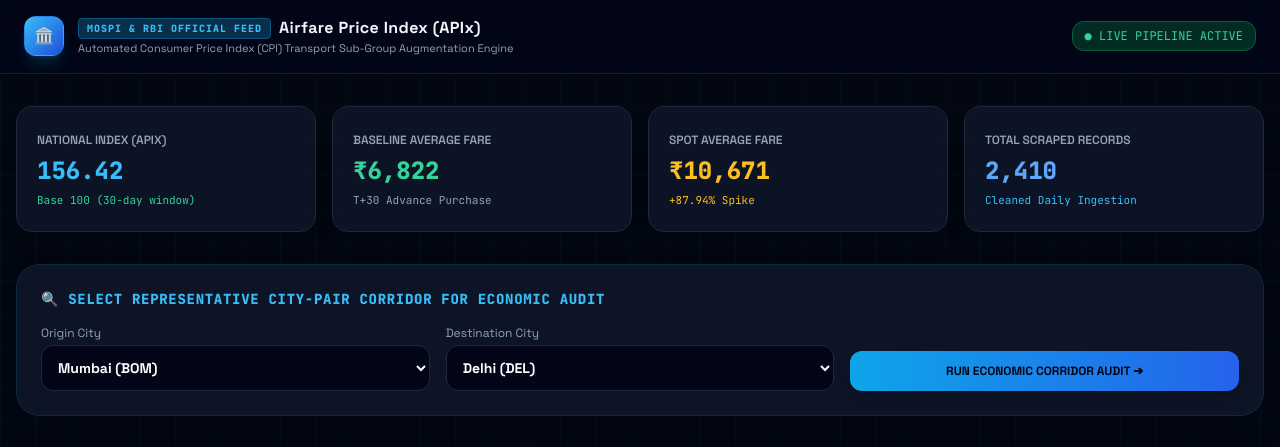
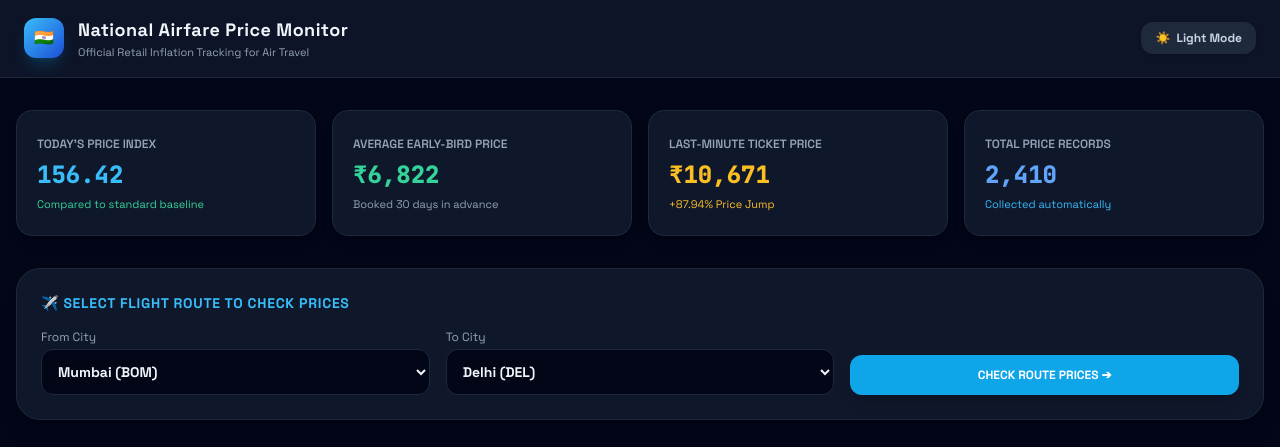
Before and after one commit to sumeetware1-cmyk/airintel-v2, a Flask app: page / in a window 1280 px wide. Shown: the top 447 px of the page. Run offline with Flask 3, Linux system fonts and the light colour scheme; some libraries are stand-ins or nearby versions.

Commit message:
Update index.html

```diff
--- a/templates/index.html
+++ b/templates/index.html
@@ -3,7 +3,7 @@
 <head>
   <meta charset="UTF-8">
   <meta name="viewport" content="width=device-width, initial-scale=1.0">
-  <title>APIx | National Airfare Price Index & CPI Augmentation Portal</title>
+  <title>Airfare Price Index | Government Inflation Portal</title>
   <script src="https://cdn.tailwindcss.com"></script>
   <script src="https://cdn.jsdelivr.net/npm/chart.js"></script>
 
@@ -28,80 +28,75 @@
   <style>
     body { font-family: 'Space Grotesk', sans-serif; }
     .mono { font-family: 'JetBrains Mono', monospace; }
-    .radar-grid {
-      background-color: #030712;
-      background-image:
-        linear-gradient(rgba(14, 165, 233, 0.04) 1px, transparent 1px),
-        linear-gradient(90deg, rgba(14, 165, 233, 0.04) 1px, transparent 1px);
-      background-size: 35px 35px;
-    }
     #air-radar-map { height: 320px; border-radius: 1rem; z-index: 10; }
     .dark-radar-tile { filter: invert(100%) hue-rotate(180deg) brightness(95%) contrast(90%) !important; }
     .leaflet-container { background: #0f172a !important; }
   </style>
 </head>
-<body class="radar-grid text-slate-100 min-h-screen pb-20">
+<body class="bg-slate-50 dark:bg-slate-950 text-slate-900 dark:text-slate-100 min-h-screen pb-20 transition-colors duration-200">
 
   <!-- Top Navigation -->
-  <nav class="bg-slate-950/90 backdrop-blur-xl border-b border-sky-900/40 px-6 py-4 flex justify-between items-center sticky top-0 z-50">
+  <nav class="bg-white/90 dark:bg-slate-900/90 backdrop-blur-xl border-b border-slate-200 dark:border-slate-800 px-6 py-4 flex justify-between items-center sticky top-0 z-50 shadow-sm">
     <div class="flex items-center space-x-3.5">
-      <div class="h-10 w-10 rounded-xl bg-gradient-to-br from-sky-400 to-blue-700 flex items-center justify-center shadow-lg shadow-sky-500/20 border border-sky-400/30">
-        🏛️
+      <div class="h-10 w-10 rounded-xl bg-gradient-to-br from-sky-400 to-blue-700 flex items-center justify-center shadow-lg shadow-sky-500/20 text-white font-bold">
+        🇮🇳
       </div>
       <div>
-        <div class="flex items-center space-x-2">
-          <span class="mono text-[10px] font-black tracking-widest text-sky-400 uppercase bg-sky-950 px-2 py-0.5 rounded border border-sky-800">MoSPI & RBI OFFICIAL FEED</span>
-          <h1 class="font-bold text-base tracking-wide">Airfare Price Index (APIx)</h1>
-        </div>
-        <p class="text-[11px] text-slate-400">Automated Consumer Price Index (CPI) Transport Sub-Group Augmentation Engine</p>
+        <h1 class="font-bold text-base sm:text-lg tracking-wide">National Airfare Price Monitor</h1>
+        <p class="text-[11px] text-slate-500 dark:text-slate-400">Official Retail Inflation Tracking for Air Travel</p>
       </div>
     </div>
+
     <div class="flex items-center space-x-3">
-      <span class="mono text-xs text-emerald-400 bg-emerald-950 px-3 py-1.5 rounded-xl border border-emerald-800">● LIVE PIPELINE ACTIVE</span>
+      <!-- Theme Toggle Button -->
+      <button onclick="toggleTheme()" class="px-3.5 py-2 rounded-xl bg-slate-200 dark:bg-slate-800 text-slate-700 dark:text-slate-300 hover:scale-105 transition shadow text-xs font-bold flex items-center space-x-1.5">
+        <span id="theme-icon">☀️</span>
+        <span id="theme-text">Light Mode</span>
+      </button>
     </div>
   </nav>
 
   <main class="max-w-7xl mx-auto px-4 mt-8 space-y-8">
 
-    <!-- MACRO KPI CARDS -->
+    <!-- SUMMARY CARDS -->
     <div class="grid grid-cols-2 lg:grid-cols-4 gap-4">
-      <div class="bg-slate-900/80 backdrop-blur-md p-5 rounded-2xl border border-slate-800 shadow-xl">
-        <span class="text-xs text-slate-400 uppercase font-semibold">National Index (APIx)</span>
-        <p class="mono text-2xl font-black text-sky-400 mt-1" id="kpi-cpi">-</p>
-        <span class="text-[11px] text-emerald-400 mono">Base 100 (30-day window)</span>
+      <div class="bg-white dark:bg-slate-900 p-5 rounded-2xl border border-slate-200 dark:border-slate-800 shadow-lg">
+        <span class="text-xs text-slate-500 dark:text-slate-400 uppercase font-semibold">Today's Price Index</span>
+        <p class="mono text-2xl font-black text-sky-600 dark:text-sky-400 mt-1" id="kpi-cpi">-</p>
+        <span class="text-[11px] text-emerald-600 dark:text-emerald-400">Compared to standard baseline</span>
       </div>
-      <div class="bg-slate-900/80 backdrop-blur-md p-5 rounded-2xl border border-slate-800 shadow-xl">
-        <span class="text-xs text-slate-400 uppercase font-semibold">Baseline Average Fare</span>
-        <p class="mono text-2xl font-black text-emerald-400 mt-1" id="kpi-base">₹-</p>
-        <span class="text-[11px] text-slate-400 mono">T+30 Advance Purchase</span>
+      <div class="bg-white dark:bg-slate-900 p-5 rounded-2xl border border-slate-200 dark:border-slate-800 shadow-lg">
+        <span class="text-xs text-slate-500 dark:text-slate-400 uppercase font-semibold">Average Early-Bird Price</span>
+        <p class="mono text-2xl font-black text-emerald-600 dark:text-emerald-400 mt-1" id="kpi-base">₹-</p>
+        <span class="text-[11px] text-slate-500 dark:text-slate-400">Booked 30 days in advance</span>
       </div>
-      <div class="bg-slate-900/80 backdrop-blur-md p-5 rounded-2xl border border-slate-800 shadow-xl">
-        <span class="text-xs text-slate-400 uppercase font-semibold">Spot Average Fare</span>
-        <p class="mono text-2xl font-black text-amber-400 mt-1" id="kpi-spot">₹-</p>
-        <span class="text-[11px] text-amber-400 mono" id="kpi-inflation">--% Inflation Spike</span>
+      <div class="bg-white dark:bg-slate-900 p-5 rounded-2xl border border-slate-200 dark:border-slate-800 shadow-lg">
+        <span class="text-xs text-slate-500 dark:text-slate-400 uppercase font-semibold">Last-Minute Ticket Price</span>
+        <p class="mono text-2xl font-black text-amber-600 dark:text-amber-400 mt-1" id="kpi-spot">₹-</p>
+        <span class="text-[11px] text-amber-600 dark:text-amber-400" id="kpi-inflation">--% Price Jump</span>
       </div>
-      <div class="bg-slate-900/80 backdrop-blur-md p-5 rounded-2xl border border-slate-800 shadow-xl">
-        <span class="text-xs text-slate-400 uppercase font-semibold">Total Scraped Records</span>
-        <p class="mono text-2xl font-black text-blue-400 mt-1" id="kpi-records">-</p>
-        <span class="text-[11px] text-sky-400 mono">Cleaned Daily Ingestion</span>
+      <div class="bg-white dark:bg-slate-900 p-5 rounded-2xl border border-slate-200 dark:border-slate-800 shadow-lg">
+        <span class="text-xs text-slate-500 dark:text-slate-400 uppercase font-semibold">Total Price Records</span>
+        <p class="mono text-2xl font-black text-blue-600 dark:text-blue-400 mt-1" id="kpi-records">-</p>
+        <span class="text-[11px] text-sky-600 dark:text-sky-400">Collected automatically</span>
       </div>
     </div>
 
-    <!-- CORRIDOR AUDIT SELECTOR -->
-    <div class="bg-slate-900/90 rounded-3xl border border-sky-900/40 p-6 shadow-2xl backdrop-blur-xl">
-      <h3 class="text-sm font-bold uppercase tracking-wider text-sky-400 mb-4 mono">🔍 Select Representative City-Pair Corridor for Economic Audit</h3>
+    <!-- ROUTE SELECTION -->
+    <div class="bg-white dark:bg-slate-900 rounded-3xl border border-slate-200 dark:border-slate-800 p-6 shadow-xl">
+      <h3 class="text-sm font-bold uppercase tracking-wider text-sky-600 dark:text-sky-400 mb-4">✈️ Select Flight Route to Check Prices</h3>
       <div class="grid grid-cols-1 md:grid-cols-3 gap-4">
         <div>
-          <label class="text-xs text-slate-400 block mb-1">Origin City</label>
-          <select id="audit-origin" class="w-full font-bold text-sm bg-slate-950 border border-slate-800 p-3 rounded-xl outline-none text-white cursor-pointer"></select>
+          <label class="text-xs text-slate-500 dark:text-slate-400 block mb-1">From City</label>
+          <select id="audit-origin" class="w-full font-bold text-sm bg-slate-100 dark:bg-slate-950 border border-slate-300 dark:border-slate-800 p-3 rounded-xl outline-none cursor-pointer"></select>
         </div>
         <div>
-          <label class="text-xs text-slate-400 block mb-1">Destination City</label>
-          <select id="audit-destination" class="w-full font-bold text-sm bg-slate-950 border border-slate-800 p-3 rounded-xl outline-none text-white cursor-pointer"></select>
+          <label class="text-xs text-slate-500 dark:text-slate-400 block mb-1">To City</label>
+          <select id="audit-destination" class="w-full font-bold text-sm bg-slate-100 dark:bg-slate-950 border border-slate-300 dark:border-slate-800 p-3 rounded-xl outline-none cursor-pointer"></select>
         </div>
         <div class="flex items-end">
-          <button onclick="runCorridorAudit()" class="w-full bg-gradient-to-r from-sky-500 to-blue-600 hover:from-sky-400 text-slate-950 font-black py-3 rounded-xl text-xs shadow-lg transition">
-            RUN ECONOMIC CORRIDOR AUDIT ➔
+          <button onclick="runCorridorAudit()" class="w-full bg-sky-500 hover:bg-sky-400 text-white font-black py-3 rounded-xl text-xs shadow-lg transition">
+            CHECK ROUTE PRICES ➔
           </button>
         </div>
       </div>
@@ -109,51 +104,48 @@
 
     <!-- MAP & TREND CHART -->
     <div class="grid grid-cols-1 lg:grid-cols-12 gap-6">
-      <div class="lg:col-span-5 bg-slate-900/90 rounded-3xl border border-slate-800 p-5 shadow-2xl flex flex-col justify-between">
+      <div class="lg:col-span-5 bg-white dark:bg-slate-900 rounded-3xl border border-slate-200 dark:border-slate-800 p-5 shadow-xl flex flex-col justify-between">
         <div>
-          <h3 class="mono text-xs font-bold text-sky-400 uppercase tracking-widest mb-3">Geodesic Corridor Tracking</h3>
-          <div id="air-radar-map" class="border border-slate-800"></div>
+          <h3 class="text-xs font-bold text-sky-600 dark:text-sky-400 uppercase tracking-widest mb-3">Live Flight Route Map</h3>
+          <div id="air-radar-map" class="border border-slate-200 dark:border-slate-800"></div>
         </div>
-        <div class="mt-3 flex justify-between text-xs mono text-slate-400">
-          <span id="audit-corridor-label">Corridor: BOM ➔ DEL</span>
-          <span id="audit-corridor-index" class="text-emerald-400 font-bold">Index: 100.0</span>
+        <div class="mt-3 flex justify-between text-xs mono text-slate-500 dark:text-slate-400">
+          <span id="audit-corridor-label">Route: BOM ➔ DEL</span>
+          <span id="audit-corridor-index" class="text-emerald-600 dark:text-emerald-400 font-bold">Index: 100.0</span>
         </div>
       </div>
 
-      <div class="lg:col-span-7 bg-slate-900/90 rounded-3xl border border-slate-800 p-6 shadow-2xl flex flex-col justify-between">
+      <div class="lg:col-span-7 bg-white dark:bg-slate-900 rounded-3xl border border-slate-200 dark:border-slate-800 p-6 shadow-xl flex flex-col justify-between">
         <div>
           <div class="flex justify-between items-center mb-4">
-            <h3 class="font-bold text-sm">Lead-Time Price Elasticity Curve</h3>
-            <!-- Hidden dropdown synced automatically by corridor selection -->
-            <select id="trend-route-select" onchange="loadTrendChart()" class="hidden text-xs border border-slate-700 rounded-lg p-1.5 bg-slate-950 font-semibold outline-none"></select>
-            <span class="mono text-xs text-sky-400" id="current-chart-route-label">T+1 to T+45 Window Analysis</span>
+            <h3 class="font-bold text-sm">How Booking Early Changes the Price</h3>
+            <select id="trend-route-select" onchange="loadTrendChart()" class="hidden"></select>
+            <span class="text-xs text-sky-600 dark:text-sky-400 font-semibold" id="current-chart-route-label">Price Trend Over Days</span>
           </div>
           <div class="h-56"><canvas id="trendChart"></canvas></div>
         </div>
       </div>
     </div>
 
-    <!-- NORMALIZED AIRFARE DATABASE AUDIT TABLE -->
-    <div class="bg-slate-900/90 rounded-3xl border border-sky-900/40 p-6 shadow-2xl">
+    <!-- TICKET PRICE BREAKDOWN TABLE -->
+    <div class="bg-white dark:bg-slate-900 rounded-3xl border border-slate-200 dark:border-slate-800 p-6 shadow-xl">
       <div class="flex items-center justify-between mb-4">
-        <h3 class="text-base font-bold flex items-center space-x-2">
-          <span>📊 Normalized Component-Level Airfare Database Audit</span>
-        </h3>
-        <span class="mono text-xs text-sky-400">Separating Base Fares from Statutory Taxes & UDF</span>
+        <h3 class="text-base font-bold">📊 Price Breakdown: Base Fare vs. Government Taxes</h3>
+        <span class="text-xs text-slate-500 dark:text-slate-400">Transparent Pricing</span>
       </div>
       <div class="overflow-x-auto">
         <table class="w-full text-left text-xs mono border-collapse">
           <thead>
-            <tr class="border-b border-slate-800 text-slate-400">
+            <tr class="border-b border-slate-200 dark:border-slate-800 text-slate-500 dark:text-slate-400">
               <th class="py-3 px-4">Airline & Flight</th>
               <th class="py-3 px-4">Market Share</th>
-              <th class="py-3 px-4">Base Seat Fare (excl. tax)</th>
-              <th class="py-3 px-4">Statutory Taxes & UDF</th>
-              <th class="py-3 px-4">Total Quote</th>
-              <th class="py-3 px-4">Compliance Status</th>
+              <th class="py-3 px-4">Base Ticket Price</th>
+              <th class="py-3 px-4">Taxes & Airport Fees</th>
+              <th class="py-3 px-4">Total Price Paid</th>
+              <th class="py-3 px-4">Status</th>
             </tr>
           </thead>
-          <tbody id="audit-tbody" class="divide-y divide-slate-800/60 text-slate-200"></tbody>
+          <tbody id="audit-tbody" class="divide-y divide-slate-200 dark:divide-slate-800 text-slate-800 dark:text-slate-200"></tbody>
         </table>
       </div>
     </div>
@@ -176,10 +168,33 @@
       'GAU': [26.1061, 91.5859], 'PAT': [25.5913, 85.0880], 'IXC': [30.6735, 76.7885]
     };
 
+    function toggleTheme() {
+      const html = document.documentElement;
+      const textSpan = document.getElementById('theme-text');
+      const iconSpan = document.getElementById('theme-icon');
+      if (html.classList.contains('dark')) {
+        html.classList.remove('dark');
+        localStorage.setItem('theme', 'light');
+        textSpan.textContent = 'Dark Mode';
+        iconSpan.textContent = '🌙';
+      } else {
+        html.classList.add('dark');
+        localStorage.setItem('theme', 'dark');
+        textSpan.textContent = 'Light Mode';
+        iconSpan.textContent = '☀️';
+      }
+    }
+
+    if (localStorage.getItem('theme') === 'light') {
+      document.documentElement.classList.remove('dark');
+      document.getElementById('theme-text').textContent = 'Dark Mode';
+      document.getElementById('theme-icon').textContent = '🌙';
+    }
+
     function initRadarMap() {
       radarMap = L.map('air-radar-map', { zoomControl: false }).setView([20.5937, 78.9629], 4.5);
       L.tileLayer('https://tile.openstreetmap.org/{z}/{x}/{y}.png', {
-        className: 'dark-radar-tile', attribution: '&copy; OpenStreetMap contributors', maxZoom: 18
+        attribution: '&copy; OpenStreetMap contributors', maxZoom: 18
       }).addTo(radarMap);
       updateRadarRoute('BOM', 'DEL');
     }
@@ -220,7 +235,7 @@
         document.getElementById('kpi-cpi').innerText = stats.cpi_index;
         document.getElementById('kpi-base').innerText = '₹' + stats.base_fare.toLocaleString();
         document.getElementById('kpi-spot').innerText = '₹' + stats.spot_fare.toLocaleString();
-        document.getElementById('kpi-inflation').innerText = `+${stats.inflation_rate}% Spike`;
+        document.getElementById('kpi-inflation').innerText = `+${stats.inflation_rate}% Price Jump`;
         document.getElementById('kpi-records').innerText = stats.total_records.toLocaleString();
 
         const trendRouteSel = document.getElementById('trend-route-select');
@@ -238,21 +253,19 @@
       const currentRouteKey = `${origin}-${destination}`;
 
       updateRadarRoute(origin, destination);
-      document.getElementById('audit-corridor-label').innerText = `Corridor: ${origin} ➔ ${destination}`;
+      document.getElementById('audit-corridor-label').innerText = `Route: ${origin} ➔ ${destination}`;
 
       const trendSel = document.getElementById('trend-route-select');
       let matchedRoute = `${origin}-${destination}`;
-      let found = false;
       for (let i = 0; i < trendSel.options.length; i++) {
         if (trendSel.options[i].value === currentRouteKey || trendSel.options[i].value === `${destination}-${origin}`) {
           matchedRoute = trendSel.options[i].value;
           trendSel.value = matchedRoute;
-          found = true;
           break;
         }
       }
 
-      document.getElementById('current-chart-route-label').innerText = `Elasticity Curve (${matchedRoute})`;
+      document.getElementById('current-chart-route-label').innerText = `Price Trend (${matchedRoute})`;
       loadTrendChart(matchedRoute);
 
       try {
@@ -262,7 +275,7 @@
           body: JSON.stringify({ origin, destination })
         });
         const data = await res.json();
-        document.getElementById('audit-corridor-index').innerText = `Corridor Index: ${data.corridor_index}`;
+        document.getElementById('audit-corridor-index').innerText = `Index: ${data.corridor_index}`;
         document.getElementById('kpi-cpi').innerText = data.corridor_index;
         document.getElementById('kpi-base').innerText = '₹' + data.corridor_base.toLocaleString();
         document.getElementById('kpi-spot').innerText = '₹' + data.corridor_spot.toLocaleString();
@@ -271,14 +284,14 @@
         tbody.innerHTML = '';
         data.records.forEach(rec => {
           const row = document.createElement('tr');
-          row.className = "hover:bg-slate-800/40 transition";
+          row.className = "hover:bg-slate-100 dark:hover:bg-slate-800 transition";
           row.innerHTML = `
-            <td class="py-3 px-4 font-bold">✈️ ${rec.airline} <span class="text-xs text-slate-400">(${rec.flight_no})</span></td>
-            <td class="py-3 px-4 text-sky-400">${rec.market_share}</td>
-            <td class="py-3 px-4 font-mono font-bold text-emerald-400">₹${rec.base_fare.toLocaleString()}</td>
-            <td class="py-3 px-4 font-mono text-amber-400">₹${rec.statutory_taxes.toLocaleString()}</td>
+            <td class="py-3 px-4 font-bold">✈️ ${rec.airline} <span class="text-xs text-slate-500">(${rec.flight_no})</span></td>
+            <td class="py-3 px-4 text-sky-600 dark:text-sky-400">${rec.market_share}</td>
+            <td class="py-3 px-4 font-mono font-bold text-emerald-600 dark:text-emerald-400">₹${rec.base_fare.toLocaleString()}</td>
+            <td class="py-3 px-4 font-mono text-amber-600 dark:text-amber-400">₹${rec.statutory_taxes.toLocaleString()}</td>
             <td class="py-3 px-4 font-mono font-bold">₹${rec.total_fare.toLocaleString()}</td>
-            <td class="py-3 px-4"><span class="bg-emerald-950 text-emerald-400 px-2.5 py-1 rounded-lg text-[10px] font-bold border border-emerald-800">✔ ${rec.status}</span></td>
+            <td class="py-3 px-4"><span class="bg-emerald-100 dark:bg-emerald-950 text-emerald-700 dark:text-emerald-400 px-2.5 py-1 rounded-lg text-[10px] font-bold border border-emerald-300 dark:border-emerald-800">✔ Verified</span></td>
           `;
           tbody.appendChild(row);
         });
@@ -293,8 +306,8 @@
       trendChart = new Chart(document.getElementById('trendChart').getContext('2d'), {
         type: 'line',
         data: {
-          labels: data.days.map(d => `T+${d} Days`),
-          datasets: [{ label: `Average Fare (₹) on ${route}`, data: data.fares, borderColor: '#38bdf8', backgroundColor: 'rgba(56, 189, 248, 0.15)', fill: true, tension: 0.3 }]
+          labels: data.days.map(d => `${d} Days Before`),
+          datasets: [{ label: `Average Price (₹) on ${route}`, data: data.fares, borderColor: '#0ea5e9', backgroundColor: 'rgba(14, 165, 233, 0.15)', fill: true, tension: 0.3 }]
         },
         options: { responsive: true, maintainAspectRatio: false }
       });
```
